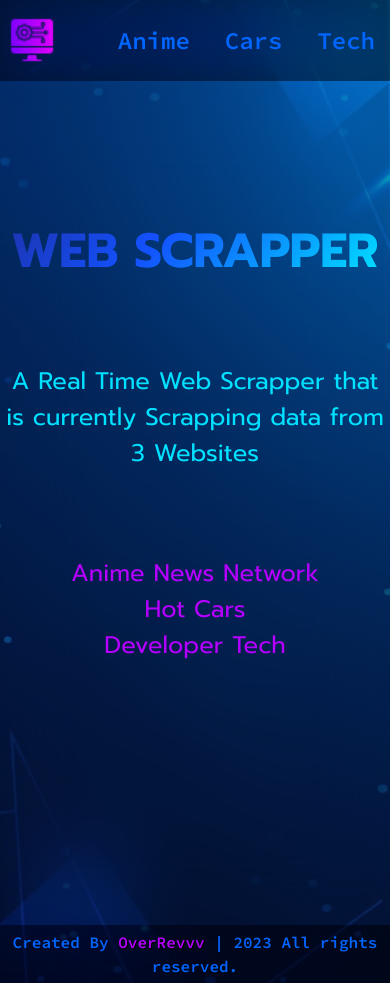
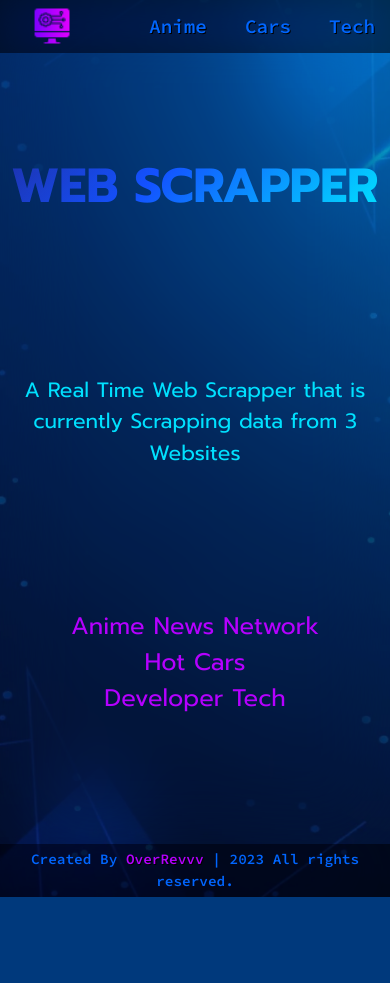
Before and after one commit to OverRevvv/NewsScrapperApp, a Vue app in the folder Client/: page / in a window 390 px wide. After the commit the page ends 897 px from the top, so only its background shows below. Built offline with nearby package versions, Linux system fonts and the light colour scheme.

Commit message:
updated styles for navbar footer and home page

```diff
--- a/Client/src/components/Home.vue
+++ b/Client/src/components/Home.vue
@@ -14,6 +14,7 @@
 <style>
 section {
     padding: 0;
+    margin: 0;
     height: 100vh;
     width: 100vw;
     background: #11111121;
@@ -75,11 +76,14 @@
 @media screen and (min-width: 340px) and (max-width: 500px) {
     .animateCharacter {
         position: absolute;
-        top: 9rem;
+        top: 10rem;
         font-size: 3rem;
     }
-
+    section p{
+        font-size: 1.3rem;
+    }
     .source {
-        margin-top: 4rem;
+        position: absolute;
+        bottom: 8rem;
     }
 }</style>
--- a/Client/src/components/Navbar.vue
+++ b/Client/src/components/Navbar.vue
@@ -12,9 +12,10 @@
 </template>
 <style>
 header {
-    position: relative;
+    position: sticky;
+    z-index: 10;
     top: 0;
-    padding: 10px 100px;
+    padding: 3px 100px;
     left: 0;
     width: 100vw;
     display: flex;
@@ -56,6 +57,7 @@
     padding: 6px 15px;
     color: #0066ff;
     border-radius: 20px;
+    text-shadow: 1px 1px 0 black;
 }
 
 header ul li a:hover {
@@ -71,9 +73,9 @@
 
 header ul li a:hover,
 .router-link-active {
-    padding-bottom: 20px;
+    padding-bottom: 14px;
     border-radius: 0;
-    border-bottom: 5px solid #b500ff;
+    border-bottom: 3px solid #b500ff;
     /* color: #2b1055; */
     color: #b500ff;
 }
@@ -87,8 +89,8 @@
 
 @media screen and (min-width: 340px) and (max-width: 500px) {
     header {
-        padding: 10px 0;
-        position: relative;
+        padding: 0px 0;
+        position: fixed;
         top: 0;
         width: 100vw;
         align-items: center;
@@ -96,13 +98,29 @@
 
     header .logo {
         position: relative;
-        left: 8px;
+        left: 2rem;
+    }
+
+    header .logo img {
+        width: 2.5rem;
+    }
+
+    header ul li a:hover,
+    .router-link-active {
+        padding-bottom: 10px;
+        border-bottom: 4px solid #b500ff;
     }
 
     header ul li {
         list-style: none;
-        margin-left: 5px;
+        margin-left: 8px;
     }
 
+    header ul li a {
+        font-size: 1.2rem;
+        text-decoration: none;
+        padding: 0 15px;
+        border-radius: 20px;
+    }
 }
 </style>
--- a/Client/src/components/footer.vue
+++ b/Client/src/components/footer.vue
@@ -28,4 +28,10 @@
 footer span a:hover {
     text-decoration: underline;
 }
+
+@media screen and (min-width: 340px) and (max-width: 500px) {
+    footer {
+        font-size: 0.9rem;
+    }
+}
 </style>
```
Also changed, not shown: 11 other files (tests, documents, lock files or other folders).
